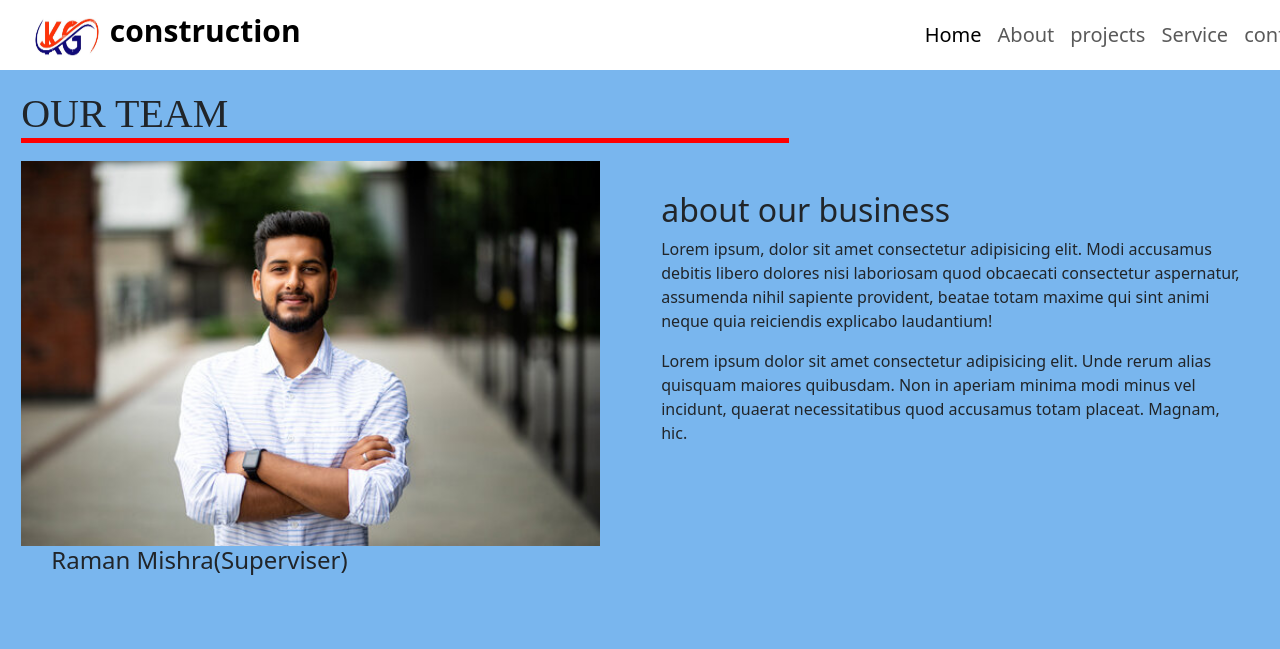
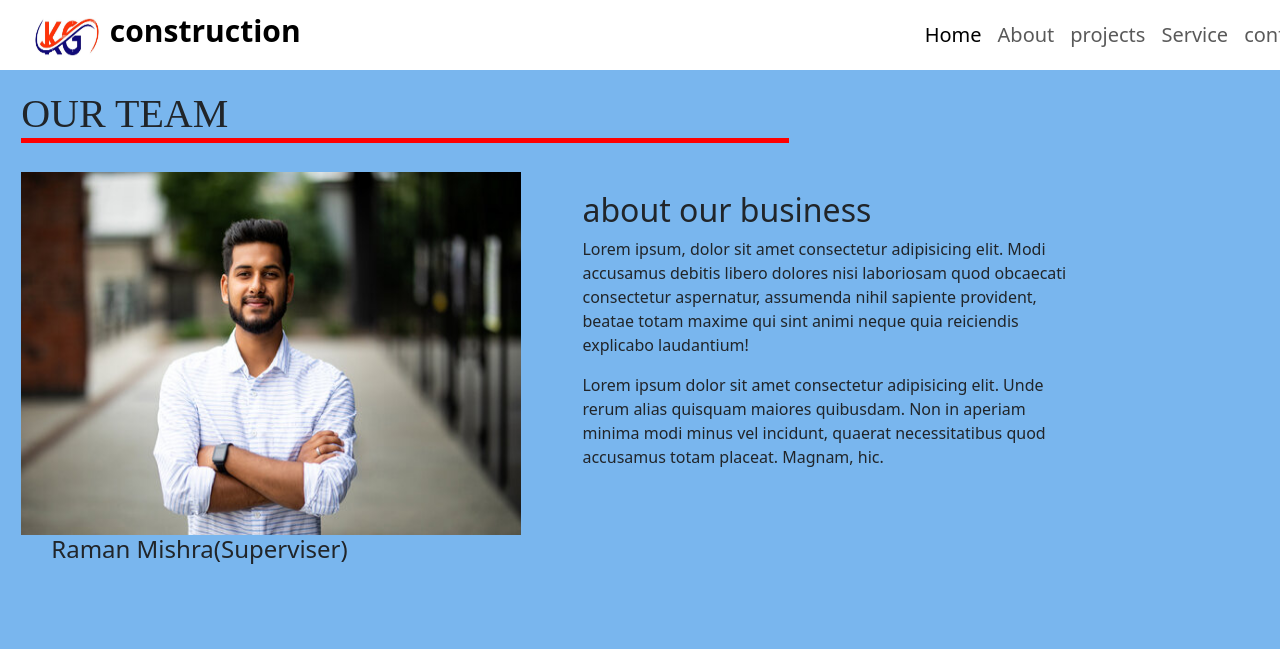
Before and after one commit to kumarisunita16/construction1, a plain HTML site: page about.html in a window 1280 px wide. Shown: the top 649 px of the page. Drawn offline with nearby package versions, Linux system fonts and the light colour scheme.

Commit message:
Add files via upload

```diff
--- a/style1.css
+++ b/style1.css
@@ -11,10 +11,11 @@
     display: flex;
     flex-direction: row;
     width: 100%;
+
 }
-.amiddle .leader{
+.amiddle  .tmlead .leader{
     height: 400px;
-    width:50%;
+    width:500px;
     display: flex;
     flex-direction: column;
     justify-content: center;
@@ -24,7 +25,7 @@
 }
 .amiddle .tmlead .content{
     height: 400px;
-    width: 50%;
+    width: 500px;
     margin: 40px;
 }
 .amiddle .team{
```
